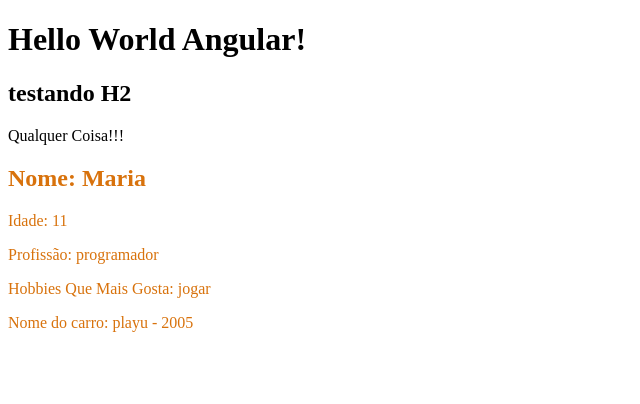
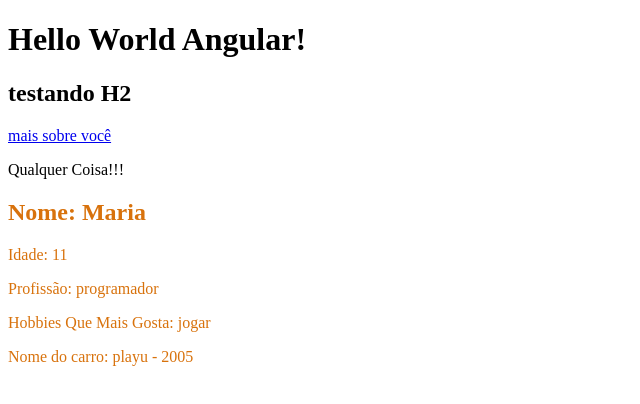
Before and after one commit to mellhub/Cursos, an Angular app in the folder Youtube/CursoAngular13Introducao-01-2022/curso-angular-y/: page / in a window 1280 px wide. Shown: the top 404 px of the page, without its empty margins (0-640 px from the left). Built offline with nearby package versions, Linux system fonts and the light colour scheme.

Commit message:
Update app.component.html

```diff
--- a/Youtube/CursoAngular13Introducao-01-2022/curso-angular-y/src/app/app.component.html
+++ b/Youtube/CursoAngular13Introducao-01-2022/curso-angular-y/src/app/app.component.html
@@ -1,4 +1,8 @@
 <h1>Hello World Angular!</h1>
 <h2>testando H2</h2>
+<div>
+    <a href="#">mais sobre você</a>
+</div>
+
 <p>Qualquer Coisa!!!</p>
 <app-first-component></app-first-component>
```
